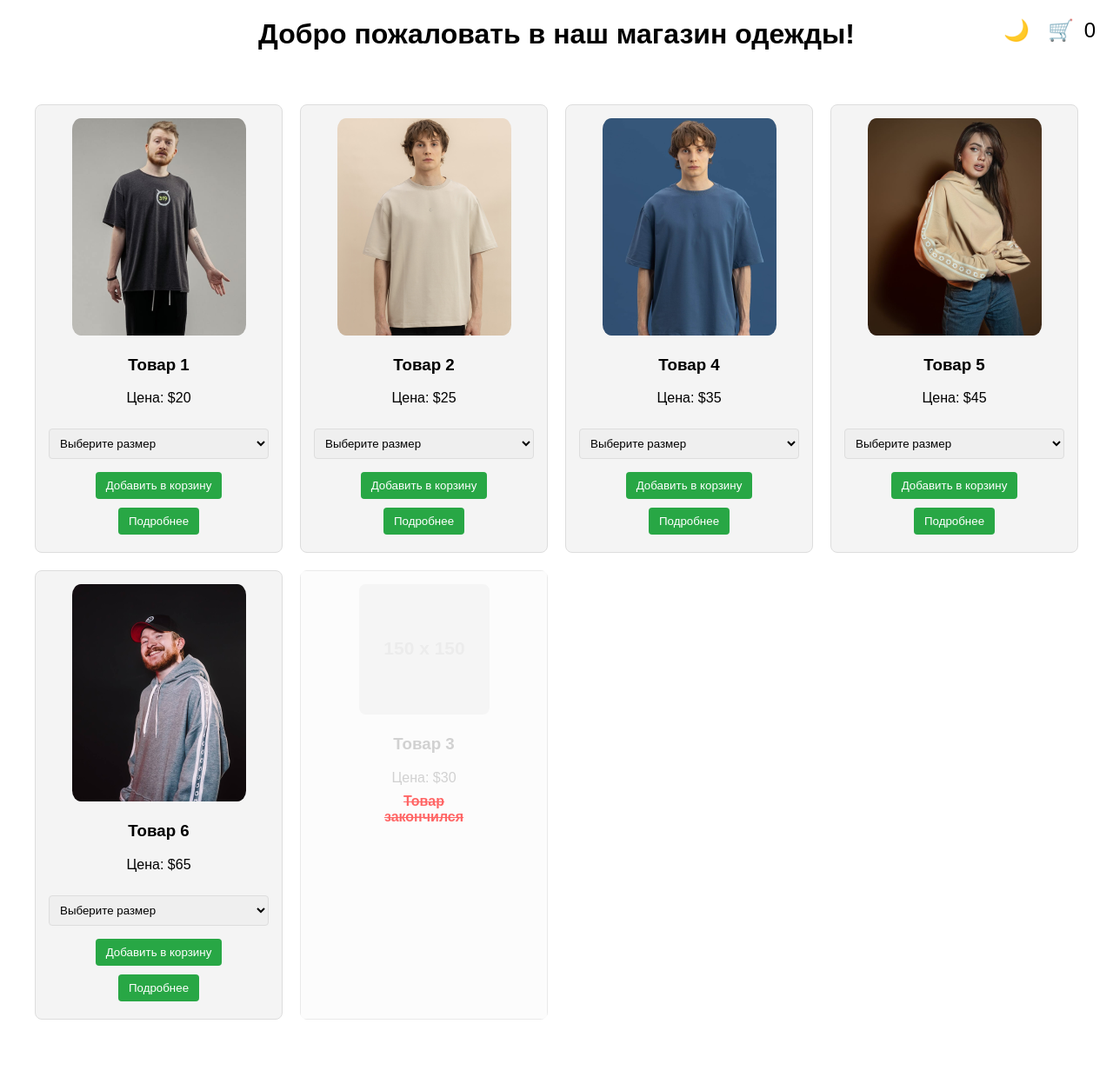
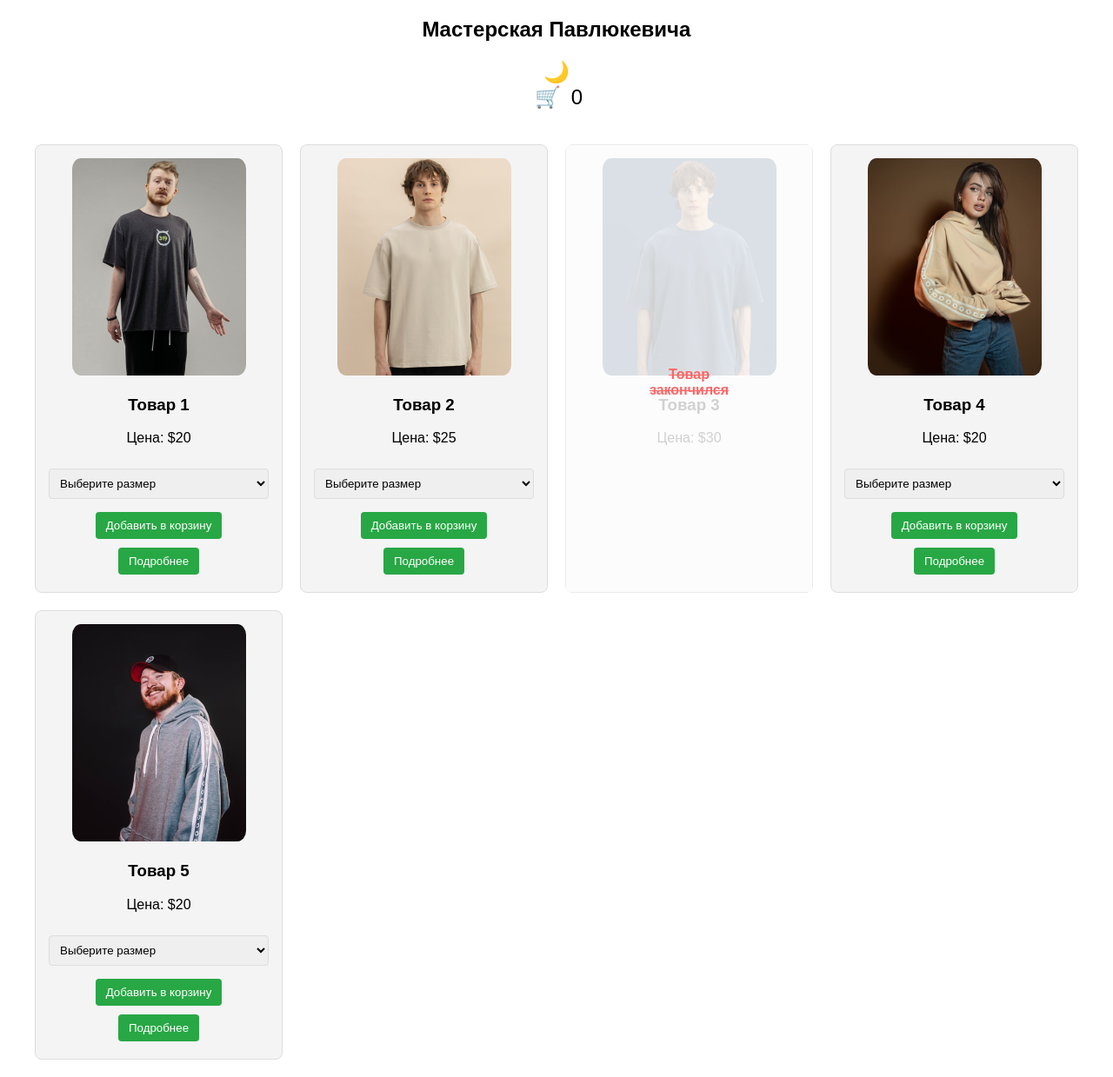
Before and after one commit to Litovic3253/market, a plain HTML site: page index.html in a window 1280 px wide. Shown: the whole page at 87% size. Before the commit the page ends 1193 px from the top, so only its background shows below. Drawn offline with Linux system fonts and the light colour scheme; placeholder pictures from the web are drawn by us.

Commit message:
Update index.html

```diff
--- a/index.html
+++ b/index.html
@@ -3,19 +3,21 @@
 <head>
   <meta charset="UTF-8">
   <meta name="viewport" content="width=device-width, initial-scale=1.0">
-  <title>Интернет-магазин одежды</title>
+  <title>Интернет-магазин одежды Павлюкевича</title>
   <link rel="stylesheet" href="styles.css">
 </head>
 <body>
   <header>
-    <h1>Добро пожаловать в наш магазин одежды!</h1>
-    <div class="header-buttons">
-      <button id="theme-toggle">🌙</button>
-      <div id="cart-icon" class="cart-icon">
-        <span>🛒</span>
-        <span id="cart-count">0</span>
+    <nav>
+      <h1>Mастерская Павлюкевича</h1>
+      <div class="nav-buttons">
+        <button id="theme-toggle">🌙</button>
+        <div id="cart-icon" class="cart-icon">
+          <span>🛒</span>
+          <span id="cart-count">0</span>
+        </div>
       </div>
-    </div>
+    </nav>
   </header>
 
   <main>
@@ -47,10 +49,17 @@
         <button class="add-to-cart">Добавить в корзину</button>
         <button class="open-modal">Подробнее</button>
       </div>
+      <!-- Карточка "Товар закончился" -->
+      <div class="card out-of-stock" data-id="3">
+        <img src="./img/3-3.png" alt="Товар 3">
+        <h3>Товар 3</h3>
+        <p>Цена: $30</p>
+        <p class="out-of-stock-text">Товар закончился</p>
+      </div>
       <div class="card" data-id="4">
-        <img src="./img/3-3.png" alt="Товар 4">
+        <img src="./img/4-4.png" alt="Товар 1">
         <h3>Товар 4</h3>
-        <p>Цена: $35</p>
+        <p>Цена: $20</p>
         <select class="size-select">
           <option value="">Выберите размер</option>
           <option value="S">S</option>
@@ -61,9 +70,9 @@
         <button class="open-modal">Подробнее</button>
       </div>
       <div class="card" data-id="5">
-        <img src="./img/4-4.png" alt="Товар 5">
+        <img src="./img/5-5.png" alt="Товар 1">
         <h3>Товар 5</h3>
-        <p>Цена: $45</p>
+        <p>Цена: $20</p>
         <select class="size-select">
           <option value="">Выберите размер</option>
           <option value="S">S</option>
@@ -72,26 +81,6 @@
         </select>
         <button class="add-to-cart">Добавить в корзину</button>
         <button class="open-modal">Подробнее</button>
-      </div>
-      <div class="card" data-id="6">
-        <img src="./img/5-5.png" alt="Товар 6">
-        <h3>Товар 6</h3>
-        <p>Цена: $65</p>
-        <select class="size-select">
-          <option value="">Выберите размер</option>
-          <option value="S">S</option>
-          <option value="M">M</option>
-          <option value="L">L</option>
-        </select>
-        <button class="add-to-cart">Добавить в корзину</button>
-        <button class="open-modal">Подробнее</button>
-      </div>
-      <!-- Карточка "Товар закончился" -->
-      <div class="card out-of-stock" data-id="3">
-        <img src="https://via.placeholder.com/150" alt="Товар 3">
-        <h3>Товар 3</h3>
-        <p>Цена: $30</p>
-        <p class="out-of-stock-text">Товар закончился</p>
       </div>
       <!-- Добавьте остальные карточки по аналогии -->
     </div>
@@ -123,9 +112,9 @@
     <h2>Оформление заказа</h2>
     <form id="order-form">
       <label for="name">Имя:</label>
-      <input type="text" id="name" name="name" required>
+      <input type="text" id="name" name="name" required placeholder="Введите ваше имя">
       <label for="message">Сообщение:</label>
-      <textarea id="message" name="message" readonly></textarea>
+      <textarea id="message" name="message" readonly placeholder="Ваш заказ"></textarea>
       <button type="submit">Отправить в WhatsApp</button>
     </form>
   </div>
```
